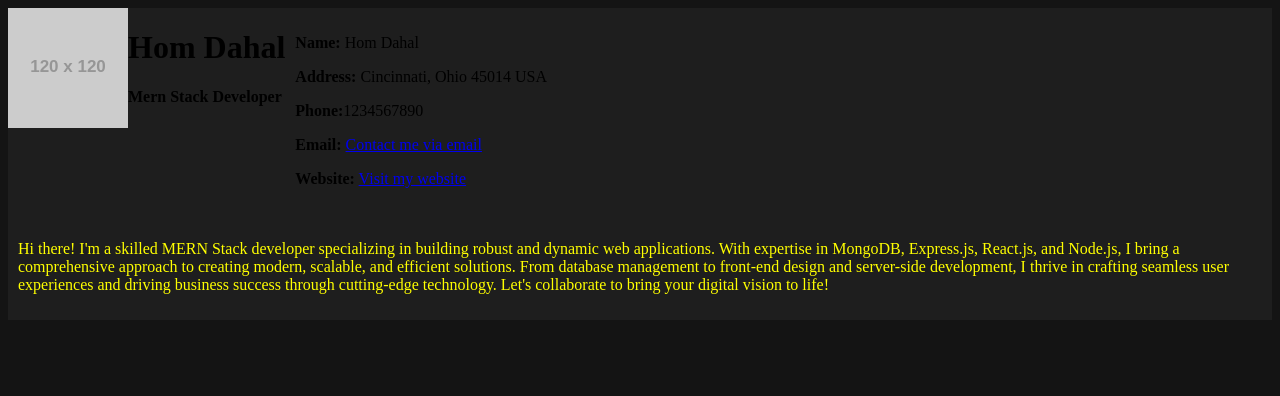
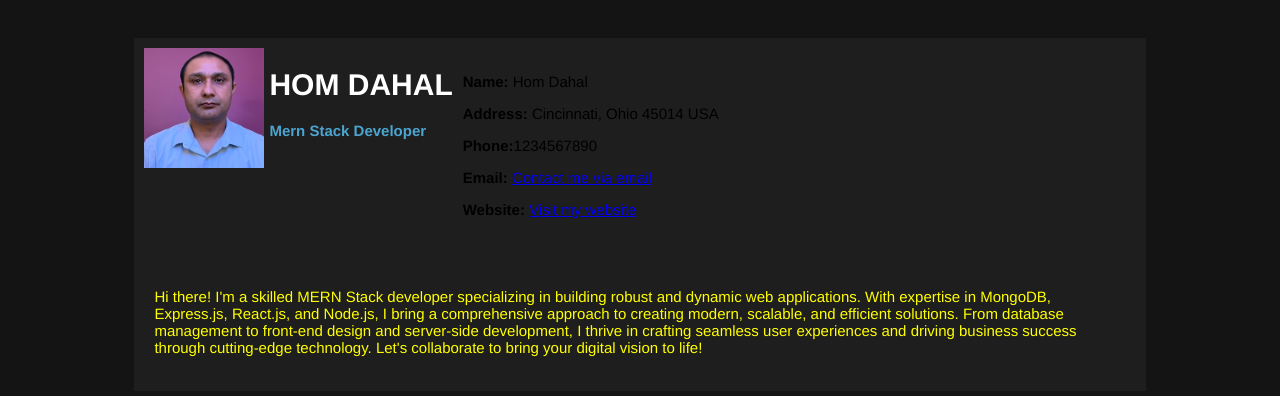
Before and after one commit to homdahal997/online-resume, a plain HTML site: page index.html in a window 1280 px wide. Drawn offline with Linux system fonts and the light colour scheme; placeholder pictures from the web are drawn by us.

Commit message:
profile picture added and more css styling work

```diff
--- a/index.html
+++ b/index.html
@@ -11,7 +11,7 @@
         <div class="row">
             <div class="column">
                 <div class="box1">
-                    <img class="left-image" src="https://placehold.co/120x120" alt="Hom Dahal Resume Profile Picture">
+                    <img class="left-image" src="profile_picture.jpg" alt="Hom Dahal Resume Profile Picture">
                     <div class="right-text">
                         <h1>Hom Dahal</h1>
                         <h4>Mern Stack Developer</h4>
--- a/style.css
+++ b/style.css
@@ -1,12 +1,18 @@
 body{
     background-color: #141414;
+    font-size: 15px;
+    font-family: 'Franklin Gothic Medium', 'Arial Narrow', Arial, sans-serif;
 }
 #main_container {
     background-color: #1e1e1e;
+    margin-top: 3%;
+    margin-left: 10%;
+    margin-right: 10%;
 }
 .row{
     display: flex;
     flex-direction: row;
+    padding: 10px;
 }
 .column{
     display: flex;
@@ -15,6 +21,27 @@ body{
 .box1{
     display: flex;
 }
+.box1 h4{
+    margin-top: 0;
+}
+.left-image {
+    width: 120px;
+    height: 120px;
+}
+
+.right-text {
+    display: flex;
+    flex-direction: column;
+    margin: 0px auto auto 5px;
+
+    color: #ffffff;
+}
+.right-text h1{
+    text-transform: uppercase;
+}
+.right-text h4{
+    color: #4ca5d0;
+}
 .box2{
     padding: 10px;
 }
```
Also changed, not shown: profile_picture.jpg (added).
